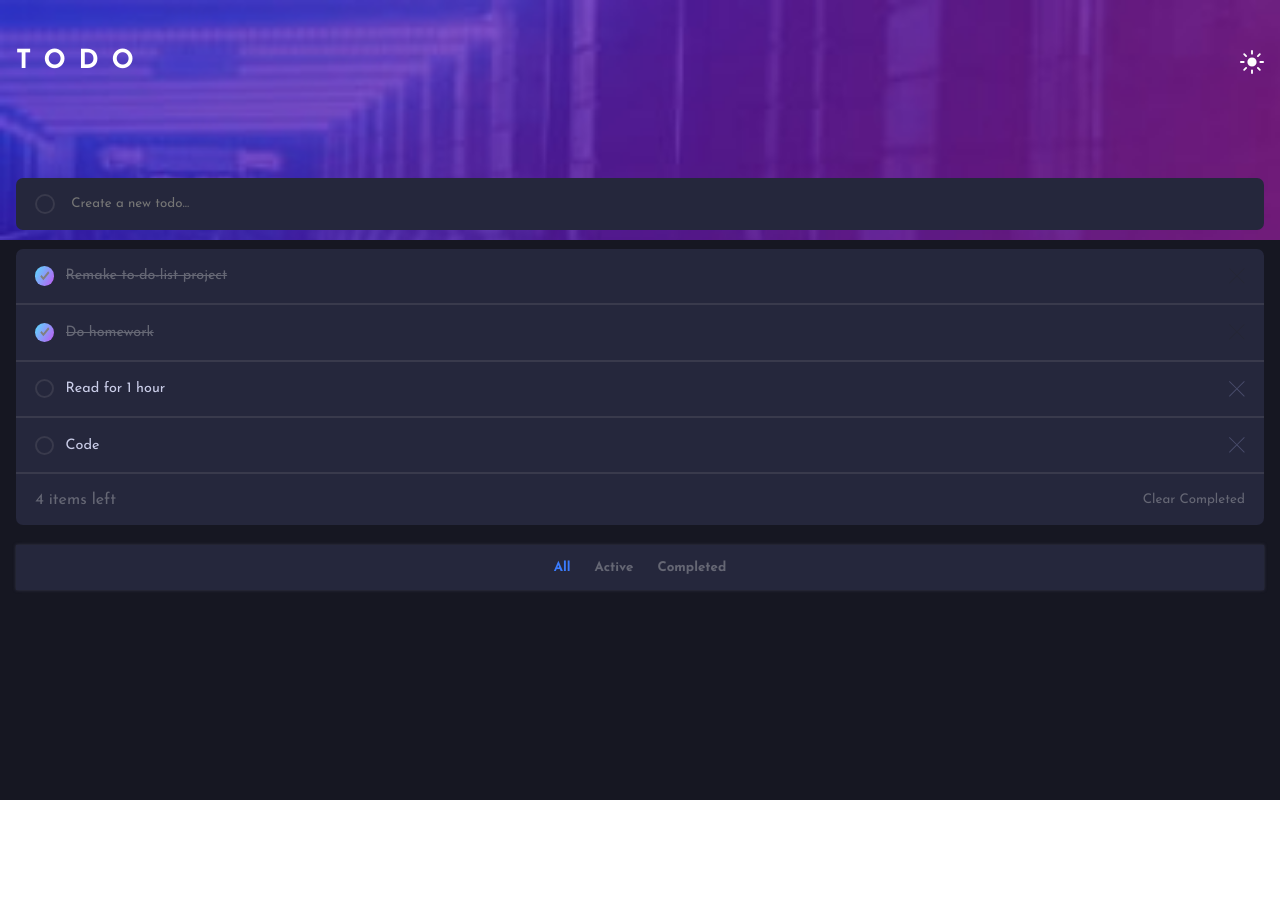
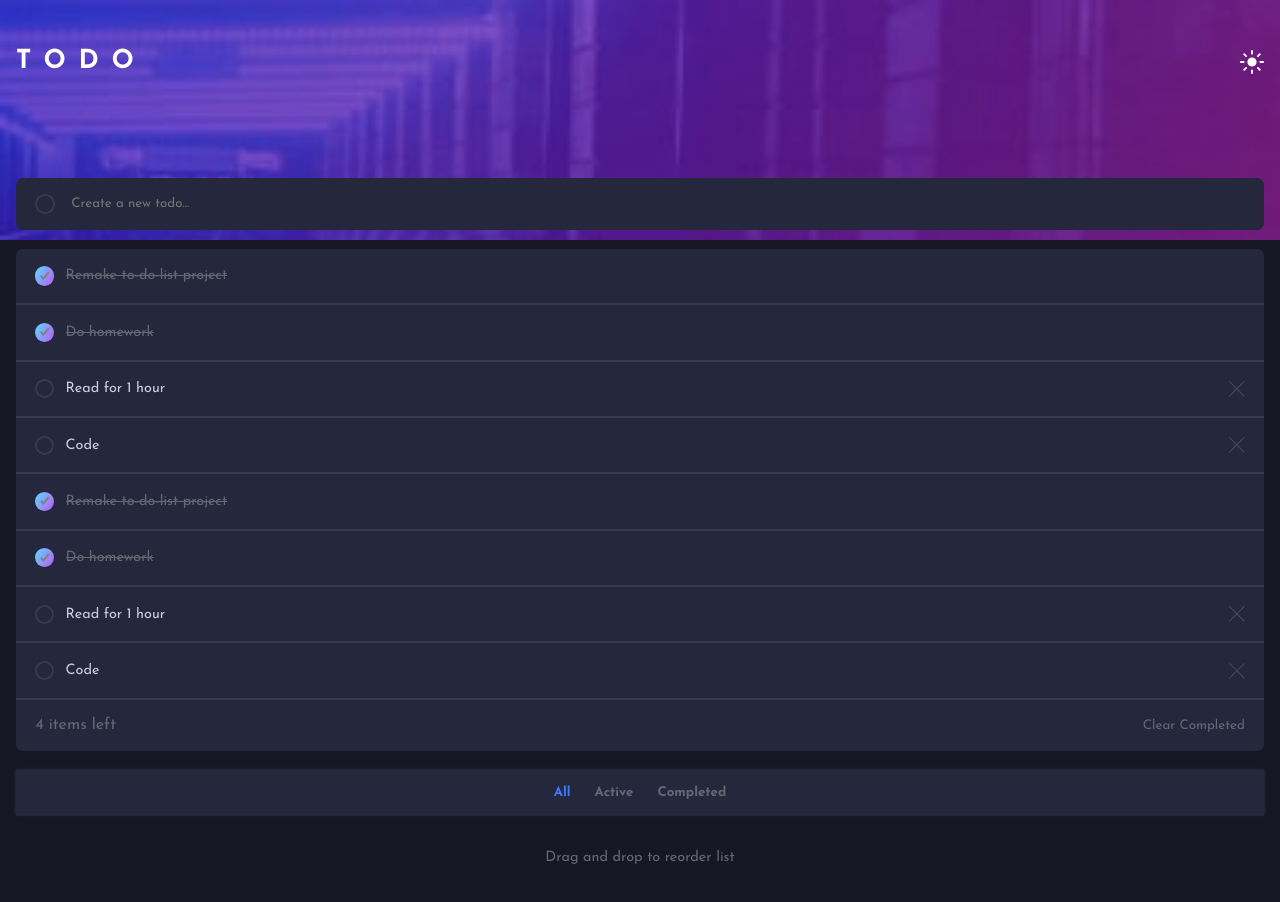
Before and after one commit to Diounata/to-do-app, a Next.js app: page / in a window 1280 px wide. Shown: the top 902 px of the page. Before the commit the page ends 800 px from the top, so only its background shows below. Built offline with nearby package versions, Linux system fonts and the light colour scheme.

Commit message:
Chore: add drag alert

```diff
--- /dev/null
+++ b/src/Components/DragAlert/index.tsx
@@ -0,0 +1,5 @@
+import styles from './styles.module.scss';
+
+export function DragAlert() {
+  return <div className={styles.alertContainer}>Drag and drop to reorder list</div>;
+}
--- /dev/null
+++ b/src/Components/DragAlert/styles.module.scss
@@ -0,0 +1,9 @@
+.alertContainer {
+  display: flex;
+  justify-content: center;
+
+  margin: 1rem 0;
+
+  font-size: 0.9em;
+  filter: brightness(50%);
+}
--- a/src/Components/Main/index.tsx
+++ b/src/Components/Main/index.tsx
@@ -4,6 +4,7 @@ import { AddTask } from '../AddTask';
 import { Tasks } from '../Tasks';
 import { TaskFooter } from '../TaskFooter';
 import { TaskStateFilter } from '../TaskStateFilter';
+import { DragAlert } from '../DragAlert';
 
 export function Main() {
   return (
@@ -16,6 +17,7 @@ export function Main() {
       </section>
 
       <TaskStateFilter />
+      <DragAlert />
     </main>
   );
 }
--- a/src/Components/Main/styles.module.scss
+++ b/src/Components/Main/styles.module.scss
@@ -7,6 +7,7 @@
   top: -80px;
 
   margin: 1.1rem 1rem;
+  margin-bottom: 0;
 
   .tasksComponent {
     border-radius: 7px;
--- a/src/Components/Tasks/index.tsx
+++ b/src/Components/Tasks/index.tsx
@@ -3,6 +3,22 @@ import styles from './styles.module.scss';
 
 export function Tasks() {
   const tasks = [
+    {
+      name: 'Remake to-do-list project',
+      isDone: true,
+    },
+    {
+      name: 'Do homework',
+      isDone: true,
+    },
+    {
+      name: 'Read for 1 hour',
+      isDone: false,
+    },
+    {
+      name: 'Code',
+      isDone: false,
+    },
     {
       name: 'Remake to-do-list project',
       isDone: true,
```
